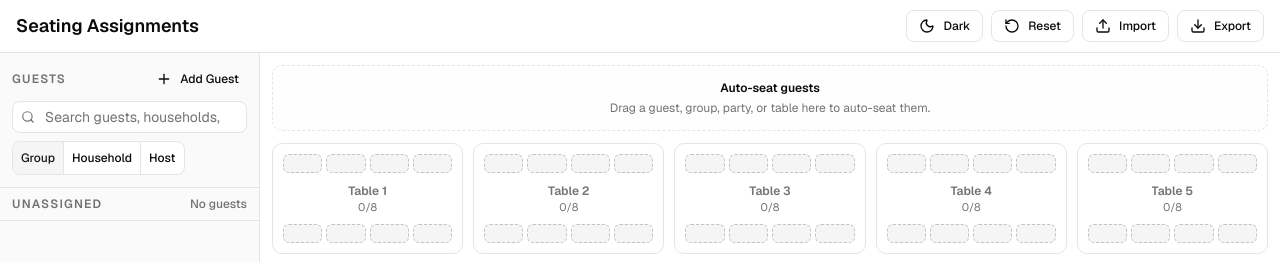
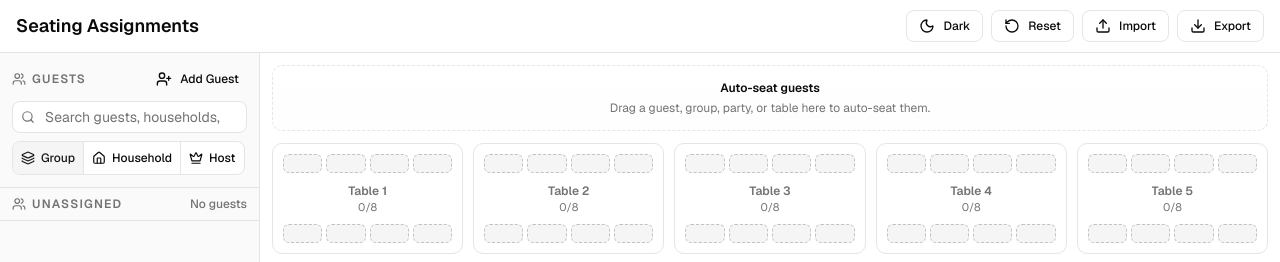
Before and after one commit to rlee0/seating-assignments, a React (Vite) app: page / in a window 1280 px wide. Shown: the top 262 px of the page. Built offline with nearby package versions, Linux system fonts and the light colour scheme.

Commit message:
feat: enhance UI with icons in various components and adjust spacing

```diff
--- a/src/components/CreatableComboboxField.tsx
+++ b/src/components/CreatableComboboxField.tsx
@@ -53,7 +53,7 @@ export default function CreatableComboboxField({
   }, [options, value]);
 
   return (
-    <div className="grid gap-1.5">
+    <div className="grid gap-2">
       <Label htmlFor={inputId}>{label}</Label>
       <Popover
         open={open}
@@ -68,6 +68,7 @@ export default function CreatableComboboxField({
             <Input
               id={inputId}
               ref={inputRef}
+              className="h-8 pr-9 text-xs"
               value={value}
               placeholder={placeholder}
               autoComplete="off"
@@ -99,7 +100,7 @@ export default function CreatableComboboxField({
               type="button"
               variant="ghost"
               size="icon"
-              className="absolute right-1 top-1 h-8 w-8 text-muted-foreground"
+              className="absolute right-0.5 top-0.5 h-7 w-7 text-muted-foreground"
               onClick={() => {
                 setOpen((current) => {
                   const nextOpen = !current;
--- a/src/components/GroupCard.tsx
+++ b/src/components/GroupCard.tsx
@@ -1,4 +1,5 @@
 import { Badge } from "@/components/ui/badge";
+import { Layers3 } from "lucide-react";
 import { cn } from "../lib/utils";
 import { useDraggable } from "@dnd-kit/core";
 
@@ -25,6 +26,7 @@ export default function GroupCard({ groupName, guestIds }: Props) {
         isDragging ? "opacity-0" : null
       )}>
       <div className="flex items-center gap-2 px-3 py-2.5 select-none">
+        <Layers3 className="h-3.5 w-3.5 shrink-0 text-muted-foreground" aria-hidden="true" />
         <span className="min-w-0 flex-1 truncate text-2xs font-semibold uppercase tracking-wider text-muted-foreground">
           {groupName || "No Group"}
         </span>
--- a/src/components/GuestChip.tsx
+++ b/src/components/GuestChip.tsx
@@ -6,7 +6,7 @@ import {
   ContextMenuTrigger,
 } from "@/components/ui/context-menu";
 import { HoverCard, HoverCardContent, HoverCardTrigger } from "@/components/ui/hover-card";
-import { Pencil, Trash2 } from "lucide-react";
+import { Crown, House, Layers3, Pencil, Trash2 } from "lucide-react";
 import { useEffect, useMemo, useRef, useState } from "react";
 
 import { CSS } from "@dnd-kit/utilities";
@@ -483,15 +483,24 @@ export default function GuestChip({
 
         <dl className="space-y-2 text-xs">
           <div className="grid grid-cols-[72px_1fr] items-start gap-x-2 gap-y-0.5">
-            <dt className="text-muted-foreground">Household</dt>
+            <dt className="flex items-center gap-1.5 text-muted-foreground">
+              <House className="h-3 w-3" aria-hidden="true" />
+              <span>Household</span>
+            </dt>
             <dd className="min-w-0 font-medium text-foreground">{householdName}</dd>
           </div>
           <div className="grid grid-cols-[72px_1fr] items-start gap-x-2 gap-y-0.5">
-            <dt className="text-muted-foreground">Group</dt>
+            <dt className="flex items-center gap-1.5 text-muted-foreground">
+              <Layers3 className="h-3 w-3" aria-hidden="true" />
+              <span>Group</span>
+            </dt>
             <dd className="min-w-0 font-medium text-foreground">{groupName}</dd>
           </div>
           <div className="grid grid-cols-[72px_1fr] items-start gap-x-2 gap-y-0.5">
-            <dt className="text-muted-foreground">Host</dt>
+            <dt className="flex items-center gap-1.5 text-muted-foreground">
+              <Crown className="h-3 w-3" aria-hidden="true" />
+              <span>Host</span>
+            </dt>
             <dd className="min-w-0 font-medium text-foreground">{hostName}</dd>
           </div>
           <div className="grid grid-cols-[72px_1fr] items-start gap-x-2 gap-y-0.5">
--- a/src/components/GuestDialog.tsx
+++ b/src/components/GuestDialog.tsx
@@ -7,6 +7,7 @@ import {
   DialogHeader,
   DialogTitle,
 } from "@/components/ui/dialog";
+import { User, UserPlus } from "lucide-react";
 import { useEffect, useId, useState } from "react";
 
 import { Button } from "@/components/ui/button";
@@ -53,6 +54,7 @@ export default function GuestDialog({
   }, [initialValues, open]);
 
   const title = mode === "create" ? "Add Guest" : "Edit Guest";
+  const TitleIcon = mode === "create" ? UserPlus : User;
   const description =
     mode === "create"
       ? "Full name is required. Host, household, and group can be selected from existing values or entered as new ones."
@@ -62,7 +64,10 @@ export default function GuestDialog({
     <Dialog open={open} onOpenChange={(nextOpen) => !nextOpen && onClose()}>
       <DialogContent>
         <DialogHeader>
-          <DialogTitle>{title}</DialogTitle>
+          <DialogTitle className="flex items-center gap-1.5">
+            <TitleIcon className="h-4 w-4 text-muted-foreground" aria-hidden="true" />
+            <span>{title}</span>
+          </DialogTitle>
           <DialogDescription>{description}</DialogDescription>
         </DialogHeader>
         <form
@@ -92,11 +97,12 @@ export default function GuestDialog({
             </Alert>
           ) : null}
 
-          <div className="grid gap-1.5">
+          <div className="grid gap-2">
             <Label htmlFor={fullNameId}>Full Name</Label>
             <Input
               id={fullNameId}
               name="guest-full-name"
+              className="h-8 text-xs"
               autoFocus
               autoComplete="off"
               data-1p-ignore="true"
--- a/src/components/HouseholdCard.tsx
+++ b/src/components/HouseholdCard.tsx
@@ -1,4 +1,6 @@
 import GuestChip from "./GuestChip";
+import { House } from "lucide-react";
+
 import type { Party } from "../types";
 import { cn } from "../lib/utils";
 import { useDraggable } from "@dnd-kit/core";
@@ -51,6 +53,7 @@ export default function HouseholdCard({ party, onEditGuest, onDeleteGuest }: Pro
         isDragging ? "opacity-0" : null
       )}>
       <div className="flex min-w-0 items-center gap-2 px-3 py-2.5 select-none">
+        <House className="h-3.5 w-3.5 shrink-0 text-muted-foreground" aria-hidden="true" />
         <span className="min-w-0 flex-1 truncate text-xs font-medium text-card-foreground">
           {party.household}
         </span>
--- a/src/components/Sidebar.tsx
+++ b/src/components/Sidebar.tsx
@@ -1,4 +1,4 @@
-import { Plus, Search } from "lucide-react";
+import { Crown, House, Layers3, Search, UserPlus, Users } from "lucide-react";
 import { ToggleGroup, ToggleGroupItem } from "@/components/ui/toggle-group";
 import { useCallback, useEffect, useMemo, useRef } from "react";
 
@@ -149,11 +149,12 @@ export default function Sidebar({
       className="flex w-65 shrink-0 flex-col overflow-hidden overflow-x-clip border-r border-sidebar-border bg-sidebar overscroll-x-none *:min-w-0">
       <div className="relative shrink-0 border-b border-sidebar-border bg-sidebar p-3">
         <div className="mb-2 flex items-center justify-between gap-2">
-          <p className="text-xs font-semibold uppercase tracking-widest text-muted-foreground">
-            Guests
+          <p className="flex items-center gap-1.5 text-xs font-semibold uppercase tracking-widest text-muted-foreground">
+            <Users className="h-3.5 w-3.5" aria-hidden="true" />
+            <span>Guests</span>
           </p>
           <Button type="button" variant="ghost" size="sm" className="h-7 px-2" onClick={onAddGuest}>
-            <Plus className="h-3.5 w-3.5" aria-hidden="true" />
+            <UserPlus className="h-3.5 w-3.5" aria-hidden="true" />
             <span>Add Guest</span>
           </Button>
         </div>
@@ -199,7 +200,8 @@ export default function Sidebar({
             value="group"
             className={highlightToggleItemClass}
             title="Highlight guests in the same group">
-            Group
+            <Layers3 className="h-3.5 w-3.5" aria-hidden="true" />
+            <span>Group</span>
           </ToggleGroupItem>
           <ToggleGroupItem
             key={`household-toggle-${householdPulseNonce}`}
@@ -209,18 +211,23 @@ export default function Sidebar({
               householdPulseNonce > 0 && "animate-[pulse_280ms_ease-out_2]"
             )}
             title="Highlight guests in the same household">
-            Household
+            <House className="h-3.5 w-3.5" aria-hidden="true" />
+            <span>Household</span>
           </ToggleGroupItem>
           <ToggleGroupItem
             value="host"
             className={highlightToggleItemClass}
             title="Highlight seated guests by host">
-            Host
+            <Crown className="h-3.5 w-3.5" aria-hidden="true" />
+            <span>Host</span>
           </ToggleGroupItem>
         </ToggleGroup>
       </div>
       <div className="flex shrink-0 items-center justify-between border-b border-sidebar-border px-3 py-2 text-xs font-semibold uppercase tracking-widest text-muted-foreground">
-        <span>Unassigned</span>
+        <span className="flex items-center gap-1.5">
+          <Users className="h-3.5 w-3.5" aria-hidden="true" />
+          <span>Unassigned</span>
+        </span>
         <span className="font-medium normal-case tracking-normal">{unassignedSummary}</span>
       </div>
       <div
--- a/src/components/ui/toggle-group.tsx
+++ b/src/components/ui/toggle-group.tsx
@@ -5,7 +5,7 @@ import { cva, type VariantProps } from "class-variance-authority";
 import { cn } from "@/lib/utils";
 
 const toggleGroupItemVariants = cva(
-  "inline-flex cursor-pointer items-center justify-center whitespace-nowrap rounded-md text-sm font-medium ring-offset-background transition-[color,background-color,border-color,box-shadow] hover:bg-muted hover:text-muted-foreground focus-visible:outline-none focus-visible:ring-2 focus-visible:ring-ring focus-visible:ring-offset-2 disabled:pointer-events-none disabled:opacity-50 data-[state=on]:bg-accent data-[state=on]:text-accent-foreground",
+  "inline-flex cursor-pointer items-center justify-center gap-1.5 whitespace-nowrap rounded-md text-sm font-medium ring-offset-background transition-[color,background-color,border-color,box-shadow] hover:bg-muted hover:text-muted-foreground focus-visible:outline-none focus-visible:ring-2 focus-visible:ring-ring focus-visible:ring-offset-2 disabled:pointer-events-none disabled:opacity-50 data-[state=on]:bg-accent data-[state=on]:text-accent-foreground [&_svg]:pointer-events-none [&_svg]:shrink-0",
   {
     variants: {
       variant: {
```
Also changed, not shown: 1 other file (tests, documents, lock files or other folders).
